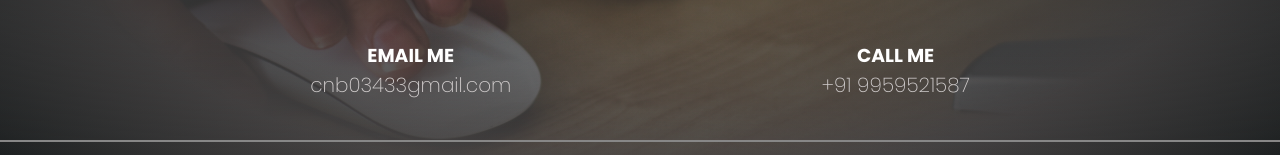
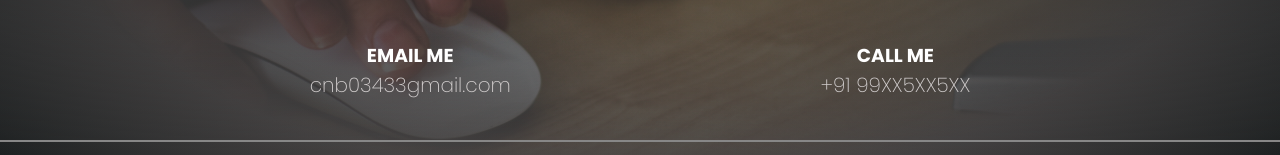
Before and after one commit to NISHANTH1221/portfolio, a React (Vite) app: page / in a window 1280 px wide. Shown: the part 4445-4600 px from the top of the page. Built offline with nearby package versions, Linux system fonts and the light colour scheme; a web font is replaced by a local one.

Commit message:
phone number change

```diff
--- a/src/components/contactme/contactme.jsx
+++ b/src/components/contactme/contactme.jsx
@@ -24,7 +24,7 @@ function Contactme(){
                 </div>
                 <div className="callme">
                     <h3>CALL ME</h3>
-                    <p>+91 9959521587</p>
+                    <p>+91 99XX5XX5XX</p>
                 </div>
             </div>
             <div className="copyright">
```
